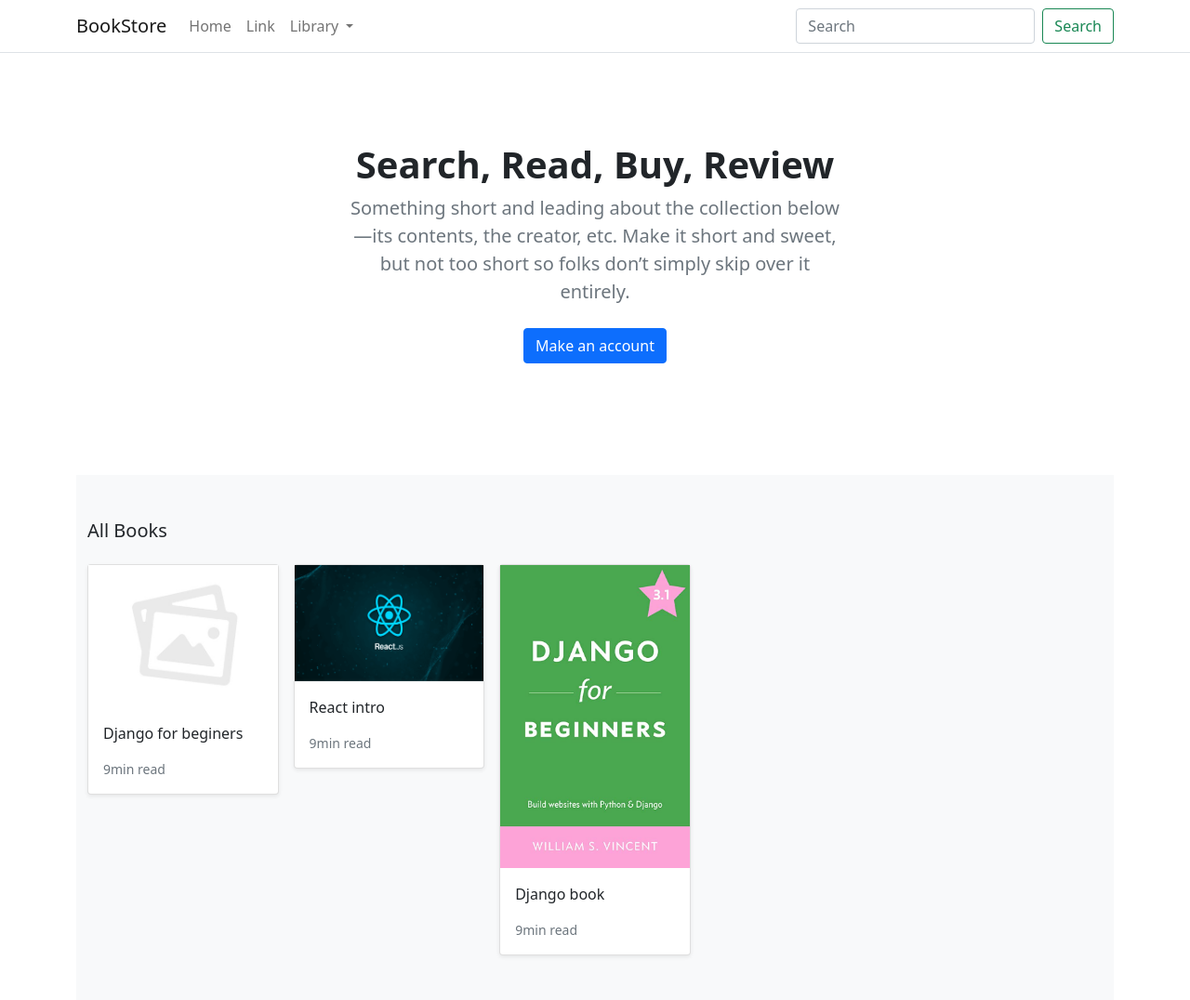
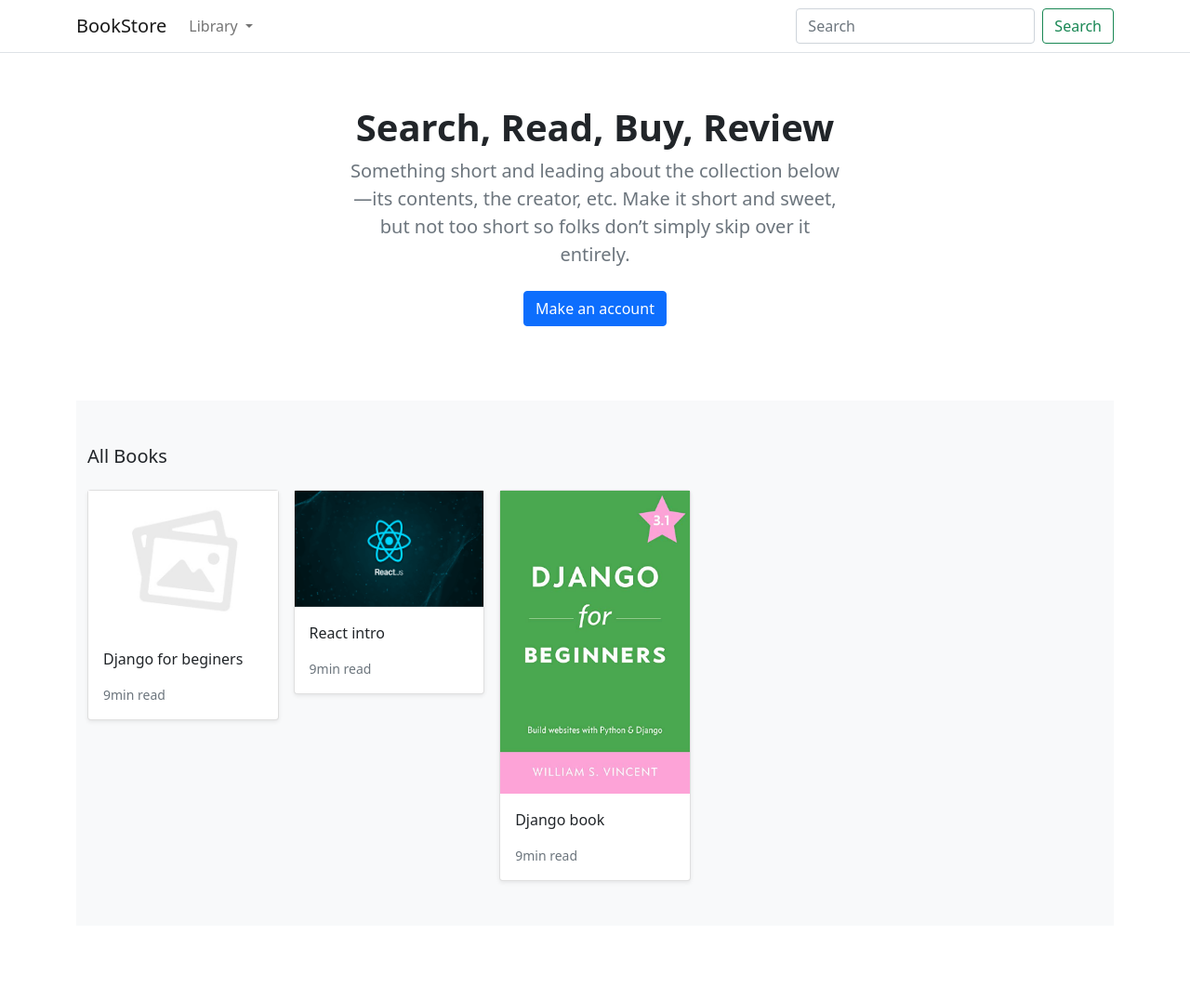
Before and after one commit to BakhtiyarTayir/e-commerce, a Django app: page / in a window 1280 px wide. Shown: the whole page at 93% size. After the commit the page ends 951 px from the top, so only its background shows below. Run offline with Django 4.2, Linux system fonts and the light colour scheme; data comes from the database, SQL or seed files in the repository; both versions use the stored data as it was after the commit.

Commit message:
refactoring

```diff
--- a/core/core/settings.py
+++ b/core/core/settings.py
@@ -65,7 +65,7 @@ TEMPLATES = [
                 'django.template.context_processors.request',
                 'django.contrib.auth.context_processors.auth',
                 'django.contrib.messages.context_processors.messages',
-                'store.views.categories',
+                'store.context_processors.categories',
             ],
         },
     },
--- a/core/core/urls.py
+++ b/core/core/urls.py
@@ -13,10 +13,10 @@ Including another URLconf
     1. Import the include() function: from django.urls import include, path
     2. Add a URL to urlpatterns:  path('blog/', include('blog.urls'))
 """
-from django.contrib import admin
-from django.urls import path, include
 from django.conf import settings
 from django.conf.urls.static import static
+from django.contrib import admin
+from django.urls import include, path
 
 urlpatterns = [
     path('admin', admin.site.urls),
--- a/core/store/admin.py
+++ b/core/store/admin.py
@@ -1,4 +1,5 @@
 from django.contrib import admin
+
 from .models import Category, Product
 
 
--- /dev/null
+++ b/core/store/context_processors.py
@@ -0,0 +1,7 @@
+from .models import Category
+
+
+def categories(request):
+    return {
+        'categories': Category.objects.all()
+    }
--- a/core/store/models.py
+++ b/core/store/models.py
@@ -1,8 +1,12 @@
-from tabnanny import verbose
+from email.policy import default
+from django.contrib.auth.models import User
 from django.db import models
 from django.urls import reverse
-from django.contrib.auth.models import User
 
+
+class ProductManager(models.Manager):
+    def get_queryset(self):
+        return super(ProductManager, self).get_queryset().filter(in_active=True)
 
 class Category(models.Model):
     name = models.CharField(max_length=255, db_index=True)
@@ -17,21 +21,25 @@ class Category(models.Model):
     def __str__(self):
         return self.name
 
-
-
 class Product(models.Model):
-    category = models.ForeignKey(Category, related_name='products', on_delete=models.CASCADE)
-    created_by = models.ForeignKey(User, on_delete=models.CASCADE, related_name='product_creator')
+    category = models.ForeignKey(Category,
+                                    related_name='products',
+                                    on_delete=models.CASCADE)
+    created_by = models.ForeignKey(User,
+                                    on_delete=models.CASCADE,
+                                    related_name='product_creator')
     title = models.CharField(max_length=255)
     slug = models.SlugField(max_length=255, unique=True)
     author = models.CharField(max_length=255, default='admin')
     description = models.TextField(blank=True)
-    image = models.ImageField(upload_to='images/', blank=True)
+    image = models.ImageField(upload_to='images/', default='images/default.jpg')
     price = models.DecimalField(max_digits=10, decimal_places=2)
     in_stock = models.BooleanField(default=True)
     in_active = models.BooleanField(default=True)
     created = models.DateTimeField(auto_now_add=True)
     updated = models.DateTimeField(auto_now=True)
+    objects = models.Manager()
+    products = ProductManager()
 
     class Meta:
         verbose_name_plural = 'Products'
--- a/core/store/urls.py
+++ b/core/store/urls.py
@@ -1,11 +1,11 @@
 from django.urls import path
+
 from . import views
-
 
 app_name = 'store'
 
 urlpatterns = [
-    path('', views.all_products, name='all_products'),
-    path('item/<slug:slug>/', views.product_detail, name='product_detail'),
+    path('', views.product_all, name='product_all'),
+    path('<slug:slug>', views.product_detail, name='product_detail'),
     path('search/<slug:category_slug>/', views.category_list, name='category_list'),
 ]
--- a/core/store/views.py
+++ b/core/store/views.py
@@ -3,18 +3,13 @@ from django.shortcuts import get_object_or_404, render
 from .models import Product, Category
 
 
-def categories(request):
-    return {
-        'categories': Category.objects.all()
-    }
-
-def all_products(request):
-    products = Product.objects.all()
+def product_all(request):
+    products = Product.products.all()
     return render(request, 'store/home.html', {'products': products})
 
 def product_detail(request, slug):
     product = get_object_or_404(Product, slug=slug, in_stock=True)
-    return render(request, 'store/products/detail.html', {'product': product})
+    return render(request, 'store/products/single.html', {'product': product})
 
 def category_list(request, category_slug):
     category = get_object_or_404(Category, slug=category_slug)
--- a/core/templates/store/base.html
+++ b/core/templates/store/base.html
@@ -4,9 +4,10 @@
 
 <head>
     <meta charset="utf-8" />
-    <title>{% block title %}My shop{% endblock %}</title>
+    <title>{% block title %}BookStore{% endblock %}</title>
     <meta name="viewport" content="width=device-width, initial-scale=1">
     <link href="https://cdn.jsdelivr.net/npm/bootstrap@5.0.0-beta1/dist/css/bootstrap.min.css" rel="stylesheet" integrity="sha384-giJF6kkoqNQ00vy+HMDP7azOuL0xtbfIcaT9wjKHr8RbDVddVHyTfAAsrekwKmP1" crossorigin="anonymous">
+    <script src="https://code.jquery.com/jquery-3.5.1.min.js" integrity="sha256-9/aliU8dGd2tb6OSsuzixeV4y/faTqgFtohetphbbj0=" crossorigin="anonymous"></script>
     <script src="https://cdn.jsdelivr.net/npm/bootstrap@5.0.0-beta1/dist/js/bootstrap.bundle.min.js" integrity="sha384-ygbV9kiqUc6oa4msXn9868pTtWMgiQaeYH7/t7LECLbyPA2x65Kgf80OJFdroafW" crossorigin="anonymous"></script>
 </head>
 
@@ -14,26 +15,20 @@
     <header>
         <nav class="navbar navbar-expand-md navbar-light bg-white border-bottom">
             <div class="container">
-                <a class="navbar-brand" href="#">BookStore</a>
+                <a class="navbar-brand" href="/">BookStore</a>
                 <button class="navbar-toggler" type="button" data-bs-toggle="collapse" data-bs-target="#navbarCollapse"
                     aria-controls="navbarCollapse" aria-expanded="false" aria-label="Toggle navigation">
                     <span class="navbar-toggler-icon"></span>
                 </button>
                 <div class="collapse navbar-collapse" id="navbarCollapse">
                     <ul class="navbar-nav me-auto mb-2 mb-md-0">
-                        <li class="nav-item active">
-                            <a class="nav-link" aria-current="page" href="/">Home</a>
-                        </li>
-                        <li class="nav-item">
-                            <a class="nav-link" href="#">Link</a>
-                        </li>
                         <li class="nav-item dropdown">
                             <a class="nav-link dropdown-toggle" href="#" id="navbarDropdown" role="button"
                                 data-bs-toggle="dropdown" aria-expanded="false">
                                 Library
                             </a>
                             <ul class="dropdown-menu" aria-labelledby="navbarDropdown">
-                                <li><a class="dropdown-item" href="{% url "store:all_products" %}">All</a></li>
+                                <li><a class="dropdown-item" href="{% url "store:product_all" %}">All</a></li>
                                 {% for c in categories %}
                                 <li {% if category.slug == c.slug %}class="selected" {% endif %}>
                                     <a class="dropdown-item" href="{{ c.get_absolute_url }}">{{ c.name|title }}</a>
--- a/core/templates/store/home.html
+++ b/core/templates/store/home.html
@@ -1,11 +1,11 @@
 {% extends './base.html' %}
-{% block title %}Home page{% endblock %}
+{% block title %}BookStore{% endblock %}
 {% block content %}
 
 <main>
 
   <section class="py-5 text-center container">
-    <div class="row py-lg-5">
+    <div class="row py-lg-2">
       <div class="col-lg-6 col-md-8 mx-auto">
         <h1 class="h1 fw-bold">Search, Read, Buy, Review</h1>
         <p class="lead text-muted">Something short and leading about the collection below—its contents, the creator,
```
Also changed, not shown: core/db.sqlite3, core/images/1_9Is8boeyB3vkzNs4uwF95g.png (added), core/images/default.jpg (added), core/store/migrations/0001_initial.py, core/store/migrations/0002_product_slug.py, core/store/migrations/0003_alter_product_image.py (added), core/templates/store/products/single.html (renamed from core/templates/store/products/detail.html).
